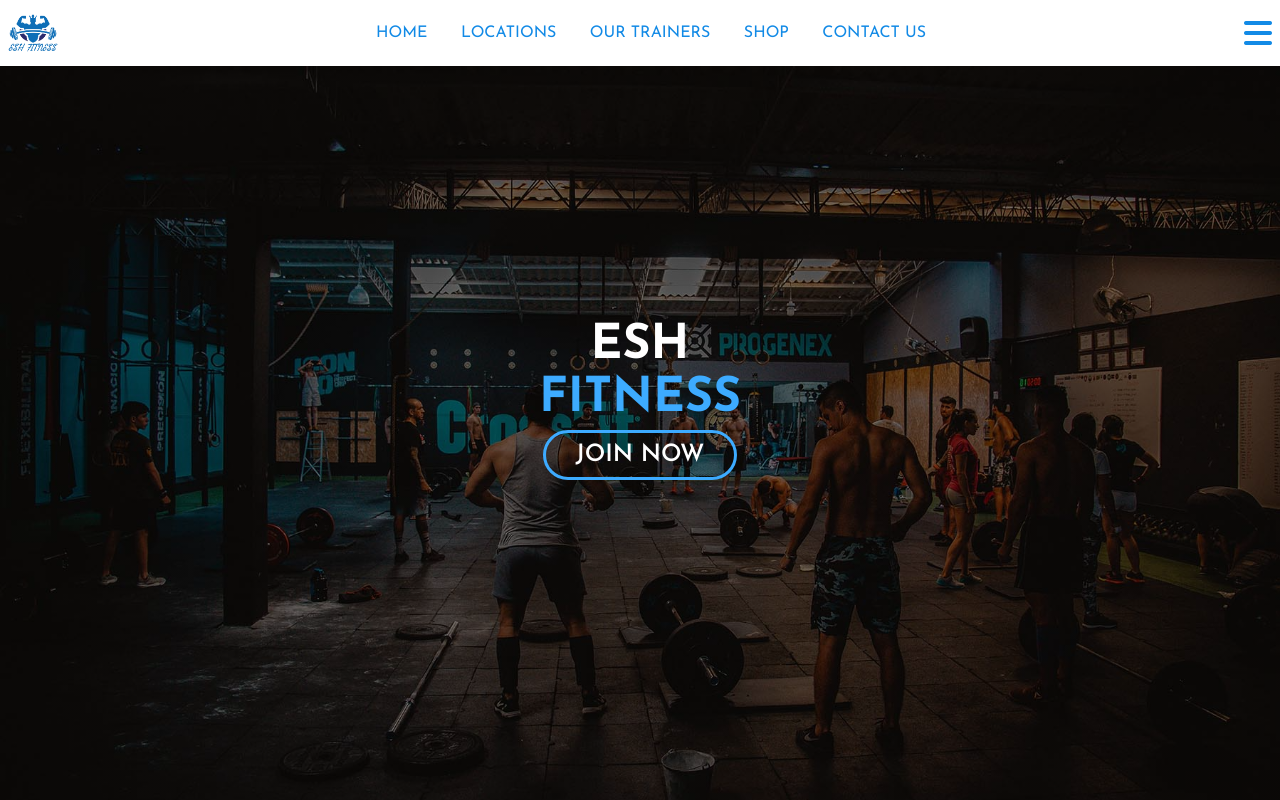
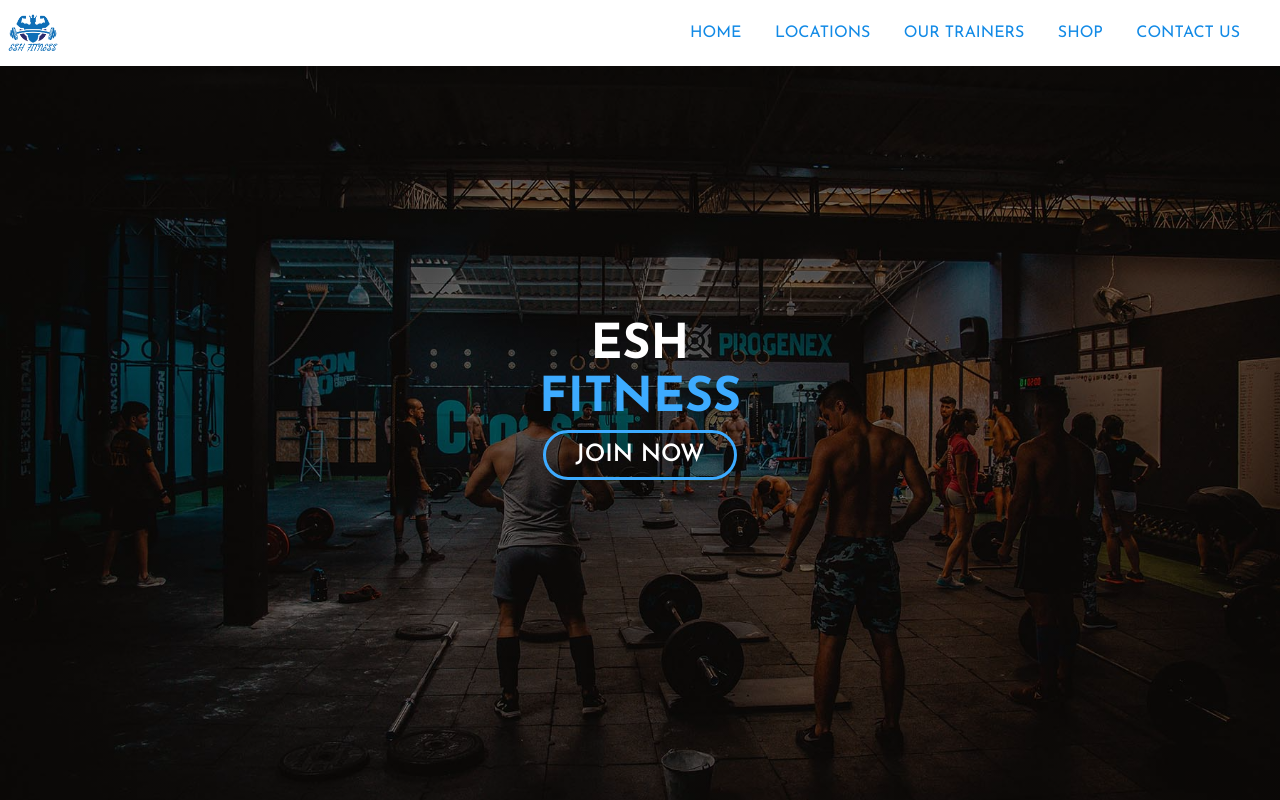
Before and after one commit to SmilinJasper/Gym-Website, a React (Create React App) app: page / in a window 1280 px wide. Shown: the top 800 px of the page. Built offline with nearby package versions, Linux system fonts and the light colour scheme.

Commit message:
make-big-screen-nav-bar-show-on-big-screens-only

```diff
--- a/src/components/header.css
+++ b/src/components/header.css
@@ -32,6 +32,11 @@
 
 .nav-toggle {
     display: none;
+}
+
+.nav-bar {
+    display: none;
+    padding-right: 2em;
 }
 
 .nav-bar ul {
@@ -107,3 +112,12 @@
     -webkit-transition: margin 300ms ease-in-out;
     transition: margin 300ms ease-in-out;
 }
+
+@media only screen and (min-width:768px) {
+    .nav-bar {
+        display: block;
+    }
+    .nav-bar-hamburger {
+        display: none;
+    }
+}
--- a/src/components/header.jsx
+++ b/src/components/header.jsx
@@ -23,7 +23,7 @@
                             <li><NavLink to='index.html'>Contact Us</NavLink></li>
                             </ul>
                             </nav>
-                        <label for='nav-toggle' className='fas fa-bars fa-2x'></label>
+                        <label for='nav-toggle' className='nav-bar-hamburger fas fa-bars fa-2x'></label>
                     </div>
 
                     <input type='checkbox' id='nav-toggle' className='nav-toggle' />
```
